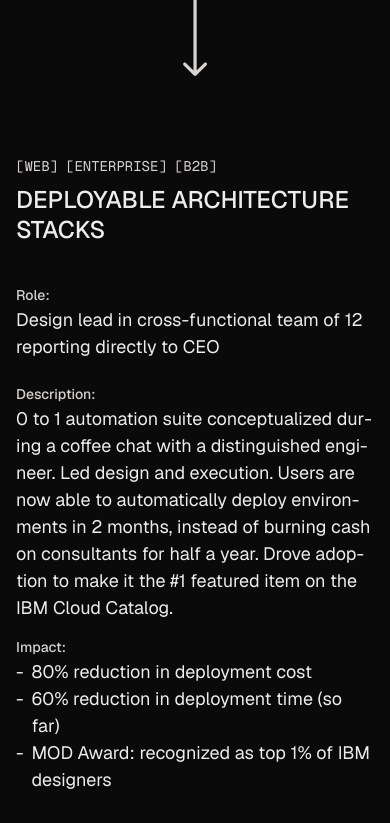
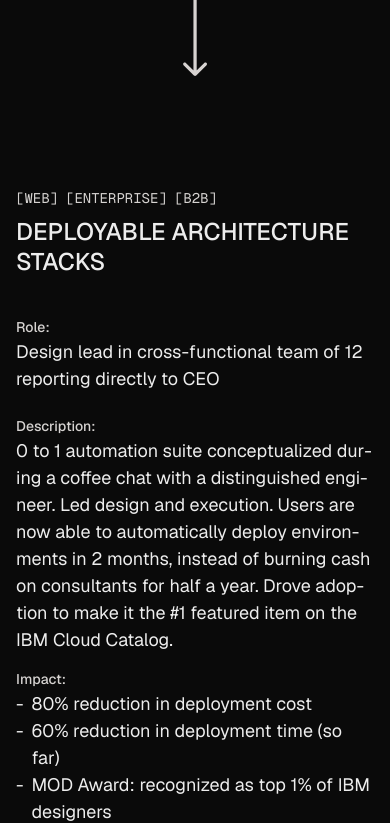
Before and after one commit to JamesZXie/portfolio-3, a Next.js app in the folder frontend/: page / in a window 390 px wide. Shown: the part 720-1543 px from the top of the page. Built offline with nearby package versions, Linux system fonts and the light colour scheme.

Commit message:
Responsive fixes

```diff
--- a/frontend/src/components/projects/ProjectCard.js
+++ b/frontend/src/components/projects/ProjectCard.js
@@ -10,11 +10,9 @@
   image,
 }) {
   return (
-    <section className='w-full py-8 lg:py-16'>
-      {/* max width container to prevent ultra‑wide stretch */}
+    <section className='w-full py-16'>
       <div className='mx-auto max-w-[1830px] px-4 sm:px-6 lg:px-8'>
-        {/* layout: stack on mobile, row on large; avoid forced 100vh on small screens */}
-        <div className='w-full h-auto lg:min-h-screen flex flex-col lg:flex-row gap-8 lg:gap-16'>
+        <div className='w-full h-auto flex flex-col lg:flex-row gap-8 lg:gap-16'>
           {/* LEFT SECTION – text */}
           <div className='flex-1 flex flex-col max-w-[650px] md:min-w-[440px] overflow-visible'>
             {/* Tags */}
--- a/frontend/src/components/projects/ProjectSection.js
+++ b/frontend/src/components/projects/ProjectSection.js
@@ -26,7 +26,7 @@
         on consultants for half a year. Drove adoption to make it the #1
         featured item on{' '}
         <a
-          className='color-[var(--color-amber-500)]'
+          className='color-[var(--color-amber-500)] break-words'
           href='https://cloud.ibm.com/catalog#highlights'
         >
           the IBM Cloud Catalog.
```
